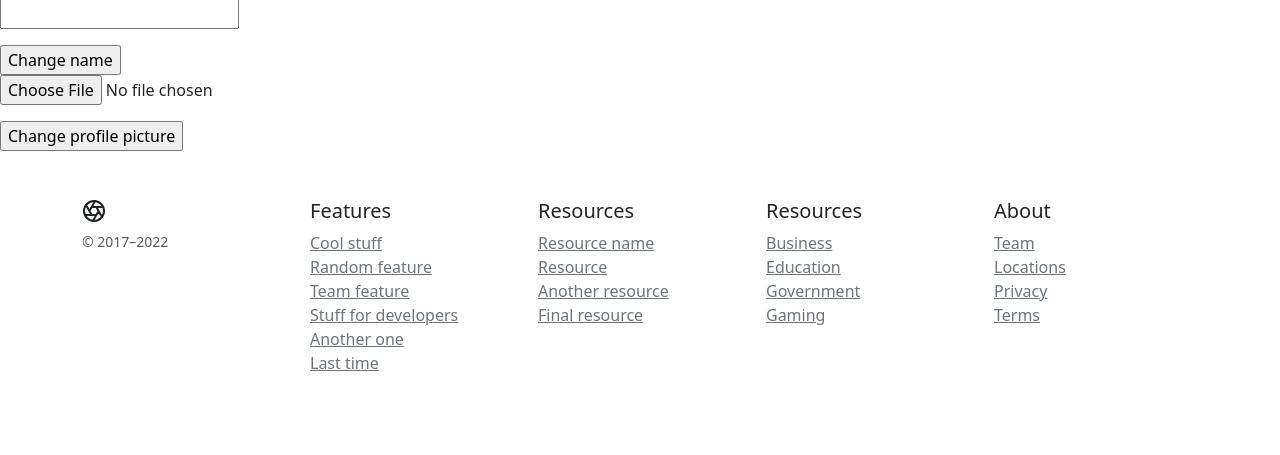
After one commit to choodfire/shop, a Django app: page /profile/ in a window 1280 px wide. The commit adds this page. Shown: the part 345-800 px from the top of the page. Run offline with Django 4.2, Linux system fonts and the light colour scheme.

Commit message:
profile & change name form. (photo doesn't work) yet

```diff
--- a/core/admin.py
+++ b/core/admin.py
@@ -18,7 +18,7 @@ admin.site.register(Store, StoreAdmin)
 
 
 class CustomUserAdmin(admin.ModelAdmin):
-    list_display = ('name',)
+    list_display = ('username',)
 
 
 admin.site.register(CustomUser, CustomUserAdmin)
--- a/core/forms.py
+++ b/core/forms.py
@@ -1,8 +1,34 @@
 from django.contrib.auth.forms import UserCreationForm
-from django.contrib.auth.models import User
-
+from django.forms import ModelForm
+from django import forms
+# from django.contrib.auth.models import User
+from .models import CustomUser
 
 class RegistrationForm(UserCreationForm):
     class Meta:
-        model = User
+        model = CustomUser
         fields = ["username", "password1", "password2"]
+
+class UserChangeNameForm(ModelForm):
+    class Meta:
+        model = CustomUser
+        fields = ('username',)
+        labels = {
+            'username': '',
+        }
+        # widgets = {
+        #     'username': forms.Textarea(),
+        #     'profile_picture': forms.ImageField(),
+        # }
+
+class UserChangePFPForm(ModelForm):
+    class Meta:
+        model = CustomUser
+        fields = ('profile_picture', )
+        labels = {
+            'profile_picture': '',
+        }
+        # widgets = {
+        #     'username': forms.Textarea(),
+        #     'profile_picture': forms.ImageField(),
+        # }
--- a/core/models.py
+++ b/core/models.py
@@ -36,8 +36,8 @@ class Store(models.Model):
 
 
 class CustomUser(AbstractUser):
-    name = models.CharField(max_length=40, unique=True)
+    username = models.CharField(max_length=40, unique=True)
     profile_picture = models.ImageField(upload_to='profile_pictures', default='default.jpg', blank=True, null=True)
 
-    def __str__(self):
-        return self.name
+    # def __str__(self):
+    #     return self.
--- a/core/templates/core/catalog.html
+++ b/core/templates/core/catalog.html
@@ -14,7 +14,6 @@
     {% endfor %}
   </div>
 </div>
-</main>
 
 </body>
 
--- /dev/null
+++ b/core/templates/core/profile.html
@@ -0,0 +1,28 @@
+{% extends 'main.html' %}
+{% block content %}
+
+<body>
+    <!-- Header - set the background image for the header in the line below-->
+    <header class="py-5 bg-image-full" style="background-image: url('https://source.unsplash.com/wfh8dDlNFOk/1600x900')">
+        <div class="text-center my-5">
+            <img class="img-fluid rounded-circle mb-4" width="150px" src="{{ request.user.profile_picture.url }}" alt="..." />
+            <h1 class="text-white fs-3 fw-bolder">{{ request.user.username }}</h1>
+            <p class="text-white-50 mb-0">Profile page</p>
+        </div>
+    </header>
+
+    <form method="POST" action="{% url 'core:profile' %}">
+      {% csrf_token %}
+      {{ Nameform.as_p }}
+      <input type="submit" value="Change name" />
+    </form>
+
+    <form method="POST" action="">
+      {% csrf_token %}
+      {{ PFPform.as_p }}
+      <input type="submit" value="Change profile picture" />
+    </form>
+
+</body>
+
+{% endblock content %}
--- a/core/urls.py
+++ b/core/urls.py
@@ -13,4 +13,5 @@ urlpatterns = [
     path('login/', views.MyLoginView.as_view(), name='login'),
     path('signup/', views.SignupView.as_view(), name='signup'),
     path('logout/', views.MyLogoutView.as_view(), name='logout'),
+    path('profile/', views.ProfileView.as_view(), name='profile'),
 ]
--- a/core/views.py
+++ b/core/views.py
@@ -3,8 +3,8 @@ from django.contrib.auth.views import LoginView, LogoutView
 from django.http import HttpResponseRedirect
 from django.urls import reverse
 from django.views.generic import ListView, TemplateView, DetailView, CreateView
-from .forms import RegistrationForm
-from .models import Product, CATEGORIES, Store
+from .forms import RegistrationForm, UserChangePFPForm, UserChangeNameForm
+from .models import Product, CATEGORIES, Store, CustomUser
 from mixins.mixins import TitleMixin
 
 class IndexView(TitleMixin, ListView):
@@ -68,3 +68,23 @@ class SignupView(TitleMixin, CreateView):
 class MyLogoutView(LogoutView):
     def get_success_url(self):
         return reverse('core:index')
+
+class ProfileView(TitleMixin, TemplateView):
+    template_name = 'core/profile.html'
+    title = 'Profile'
+
+    def post(self, form):
+        new_username = self.request.POST['username']  # add picture
+        self.request.user.username = new_username
+        self.request.user.save()
+        return HttpResponseRedirect(self.get_successful_url())
+
+    def get_successful_url(self):
+        return reverse('core:profile')
+
+    def get_context_data(self, **kwargs):
+        context = super().get_context_data(**kwargs)
+        context['PFPform'] = UserChangePFPForm
+        context['Nameform'] = UserChangeNameForm
+
+        return context
--- a/templates/header.html
+++ b/templates/header.html
@@ -152,13 +152,10 @@
         {% if request.user.is_authenticated %}
           <div class="dropdown text-end">
             <a href="#" class="d-block link-dark text-decoration-none dropdown-toggle" data-bs-toggle="dropdown" aria-expanded="false">
-{#                <img src="https://github.com/mdo.png" alt="mdo" width="32" height="32" class="rounded-circle">#}
-                  <svg class="bd-placeholder-img" width="32" height="32" xmlns="http://www.w3.org/2000/svg" role="img" aria-label="Placeholder: Thumbnail" preserveAspectRatio="xMidYMid slice" focusable="false"><title>Profile</title><rect width="100%" height="100%" fill="#55595c"/><text x="50%" y="50%" fill="#eceeef" dy=".3em">Profile</text></svg>
+              <img src="{{ user.profile_picture.url }}" alt="mdo" width="32" height="32" class="rounded-circle">
             </a>
             <ul class="dropdown-menu text-small">
-                <li><a class="dropdown-item" href="#">{{ user.get_username }} profile</a></li>
-{#                <li><a class="dropdown-item" href="#">New project...</a></li>#}
-{#                <li><a class="dropdown-item" href="#">Settings</a></li>#}
+              <li><a class="dropdown-item" href="{% url 'core:profile' %}">{{ user.get_username }} profile</a></li>
               <li><hr class="dropdown-divider"></li>
               <li><a class="dropdown-item" href="{% url 'core:logout' %}">Sign out</a></li>
             </ul>
```
Also changed, not shown: core/migrations/0002_remove_customuser_name_alter_customuser_username.py (added). Lines whose indentation alone changed are shown as unchanged.
